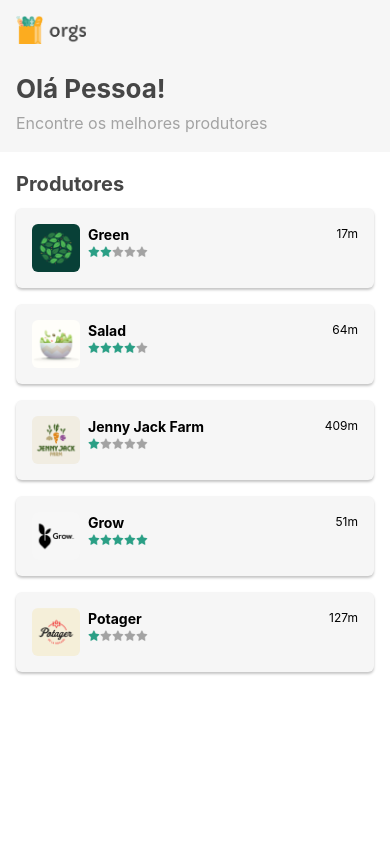
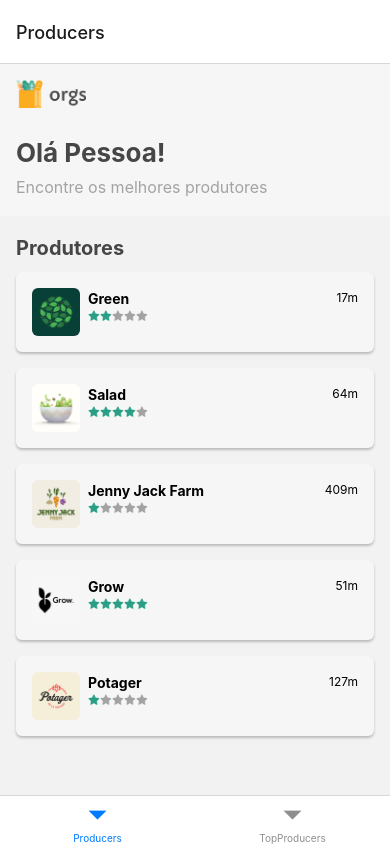
Before and after one commit to felahgs/react-native-app-example, a React Native app: screen /Producers in a window 390 px wide. Built offline with nearby package versions, Linux system fonts and the light colour scheme.

Commit message:
add tab navigation

```diff
--- a/App.tsx
+++ b/App.tsx
@@ -1,7 +1,10 @@
 import React from 'react';
 import { SafeAreaView, StyleSheet } from 'react-native';
 
-import { Home } from 'screens/Home';
+import { NavigationContainer } from '@react-navigation/native';
+import { createBottomTabNavigator } from '@react-navigation/bottom-tabs';
+
+import { Home, TopProducers } from 'screens';
 
 const styles = StyleSheet.create({
   screen: {
@@ -9,10 +12,17 @@ const styles = StyleSheet.create({
   },
 });
 
+const Tab = createBottomTabNavigator();
+
 const App = () => {
   return (
     <SafeAreaView style={styles.screen}>
-      <Home />
+      <NavigationContainer>
+        <Tab.Navigator>
+          <Tab.Screen name="Producers" component={Home} />
+          <Tab.Screen name="TopProducers" component={TopProducers} />
+        </Tab.Navigator>
+      </NavigationContainer>
     </SafeAreaView>
   );
 };
--- a/package.json
+++ b/package.json
@@ -12,10 +12,14 @@
     "format": "prettier . --write"
   },
   "dependencies": {
+    "@react-navigation/bottom-tabs": "^6.3.2",
+    "@react-navigation/native": "^6.0.11",
     "babel-plugin-module-resolver": "^4.1.0",
     "eslint-plugin-import-helpers": "^1.2.1",
     "react": "18.0.0",
-    "react-native": "0.69.3"
+    "react-native": "0.69.3",
+    "react-native-safe-area-context": "^4.3.3",
+    "react-native-screens": "^3.16.0"
   },
   "devDependencies": {
     "@babel/core": "^7.12.9",
--- a/src/screens/Producers/components/ProducersList/ProducersList.tsx
+++ b/src/screens/Producers/components/ProducersList/ProducersList.tsx
@@ -13,7 +13,7 @@ interface ProducersProps {
 }
 
 const ProducersList = ({ header: Header, topProducers = false }: ProducersProps) => {
-  const { title, list } = useProducers();
+  const { title, list } = useProducers(topProducers);
 
   const ListHeader = () => (
     <>
--- a/src/screens/TopProducers.tsx
+++ b/src/screens/TopProducers.tsx
@@ -7,4 +7,4 @@ const TopProducers = () => {
   return  <Producers topProducers/>
 }
 
-export default TopProducers
+export  { TopProducers }
--- a/src/screens/index.ts
+++ b/src/screens/index.ts
@@ -1 +1,3 @@
 export * from './Producers';
+export * from './Home';
+export * from './TopProducers';
```
Also changed, not shown: 2 other files (tests, documents, lock files or other folders).
